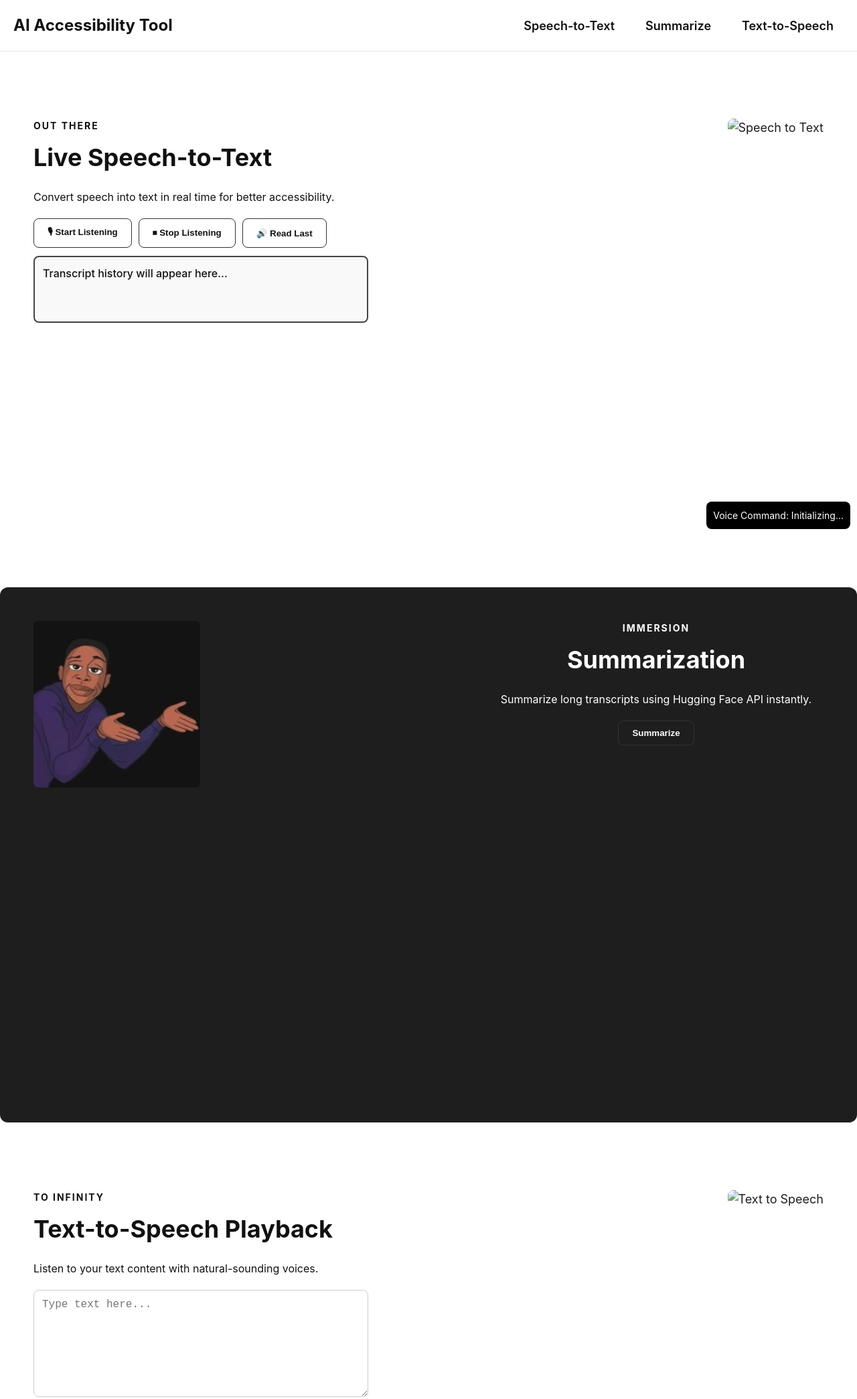
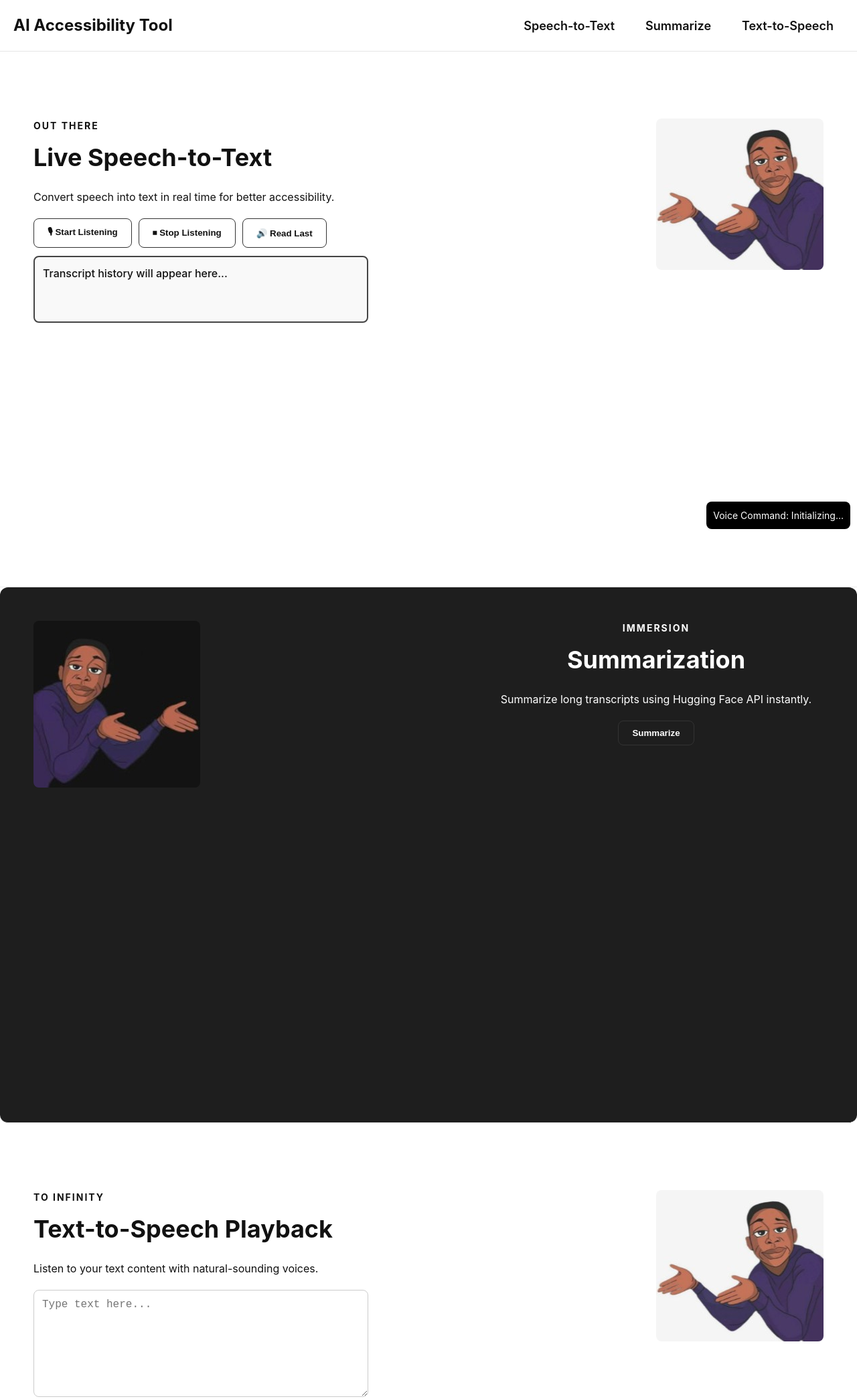
Before and after one commit to Shinnousuke/jetha_ke_janbaaz, a plain HTML site: page index.html in a window 1280 px wide. Shown: the top 2089 px of the page at 67% size. Drawn offline with Linux system fonts and the light colour scheme; files whose address does not match are found by name.

Commit message:
Update index.html

```diff
--- a/index.html
+++ b/index.html
@@ -41,7 +41,7 @@
       Transcript history will appear here...
     </div>
   </div>
-  <img src="images/stt.jpg" alt="Speech to Text">
+<img src="pic.jpg" alt="Picture">
 </section>
 
   <!-- Feature 2: Summarization -->
@@ -92,7 +92,7 @@
         <button id="clearBtn">Clear</button>
       </div>
     </div>
-    <img src="images/tts-illustration.jpg" alt="Text to Speech">
+    <img src="pic.jpg" alt="Picture">
   </section>
 
   <!-- Footer -->
```
